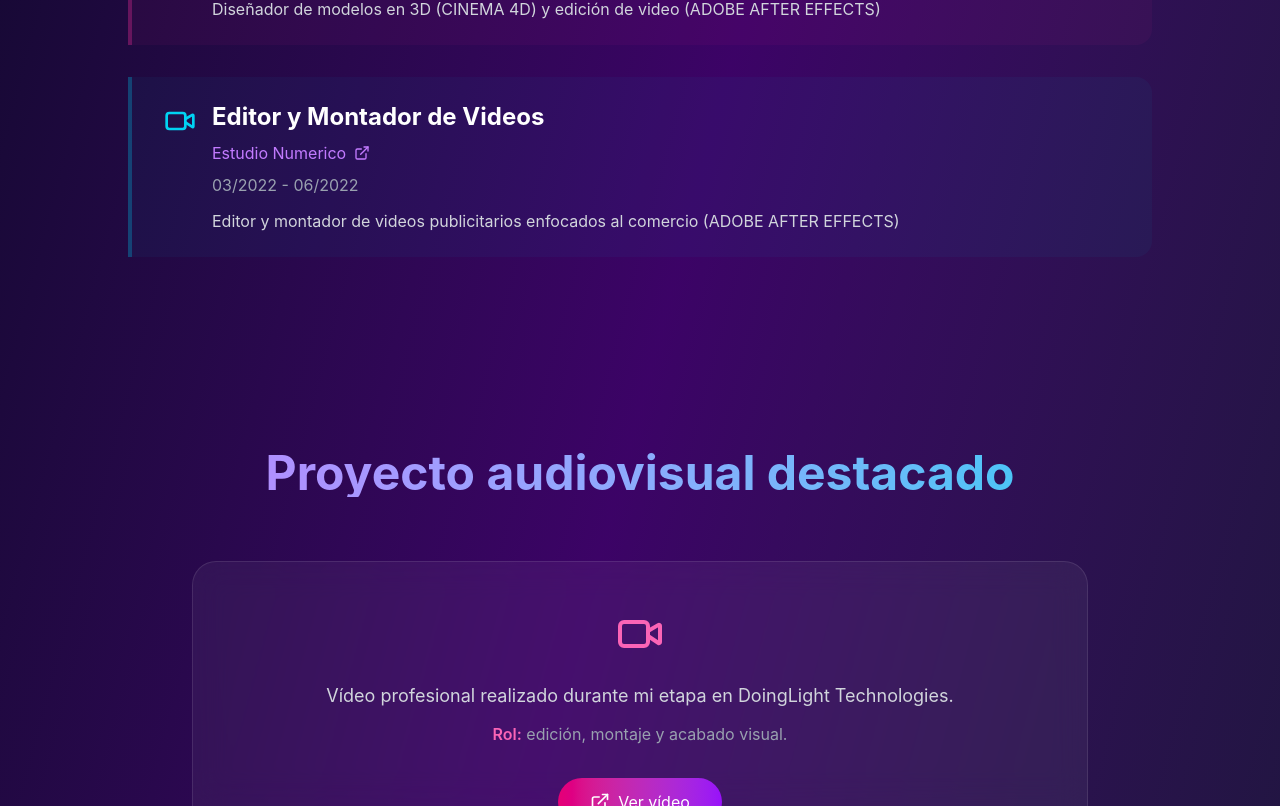
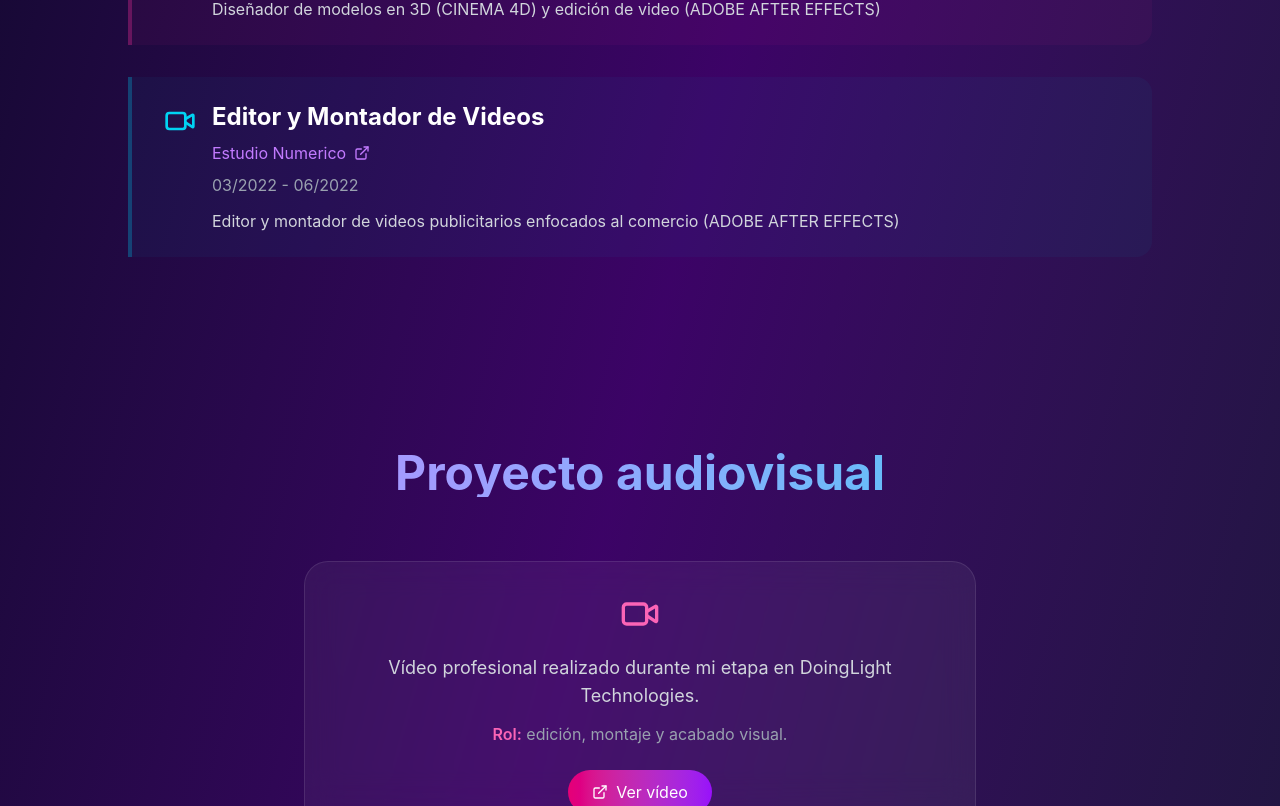
Before and after one commit to AdriTg00/personal-cv, a React (Vite) app: page / in a window 1280 px wide. Shown: the part 1994-2800 px from the top of the page. Built offline with nearby package versions, Linux system fonts and the light colour scheme.

Commit message:
Adding video 3

```diff
--- a/src/app/App.tsx
+++ b/src/app/App.tsx
@@ -214,22 +214,22 @@ export default function App() {
         </div>
       </Section>
 
-      <Section id="featured-video" title="Proyecto audiovisual destacado">
+      <Section id="featured-video" title="Proyecto audiovisual">
         <motion.div
           initial={{ opacity: 0, y: 30 }}
           whileInView={{ opacity: 1, y: 0 }}
           transition={{ duration: 0.6 }}
           viewport={{ once: true }}
-          className="max-w-4xl mx-auto"
+          className="max-w-2xl mx-auto"
         >
-          <div className="bg-white/5 backdrop-blur-lg rounded-3xl p-8 md:p-12 border border-white/10 text-center">
-            <Video className="w-12 h-12 mx-auto mb-6 text-pink-400" />
+          <div className="bg-white/5 backdrop-blur-lg rounded-3xl p-6 md:p-8 border border-white/10 text-center">
+            <Video className="w-10 h-10 mx-auto mb-5 text-pink-400" />
 
-            <p className="text-gray-300 text-lg mb-3">
+            <p className="text-gray-300 text-base md:text-lg mb-3">
               Vídeo profesional realizado durante mi etapa en DoingLight Technologies.
             </p>
 
-            <p className="text-gray-400 mb-8">
+            <p className="text-gray-400 mb-6 text-sm md:text-base">
               <span className="text-pink-400 font-semibold">Rol:</span> edición, montaje y acabado visual.
             </p>
 
@@ -237,15 +237,14 @@ export default function App() {
               href="/VIDEO_VENTANA.mp4"
               target="_blank"
               rel="noopener noreferrer"
-              className="inline-flex items-center gap-2 px-8 py-3 bg-gradient-to-r from-pink-600 to-purple-600 rounded-full hover:shadow-lg hover:shadow-pink-500/40 transition-all duration-300 transform hover:scale-105"
+              className="inline-flex items-center gap-2 px-6 py-2.5 bg-gradient-to-r from-pink-600 to-purple-600 rounded-full hover:shadow-lg hover:shadow-pink-500/40 transition-all duration-300 transform hover:scale-105"
             >
-              <ExternalLink className="w-5 h-5" />
+              <ExternalLink className="w-4 h-4" />
               Ver vídeo
             </a>
           </div>
         </motion.div>
       </Section>
-
       {/* Education Section */}
       <Section id="education" title="Formación">
         <div className="grid grid-cols-1 md:grid-cols-2 gap-6 max-w-5xl mx-auto">
```
